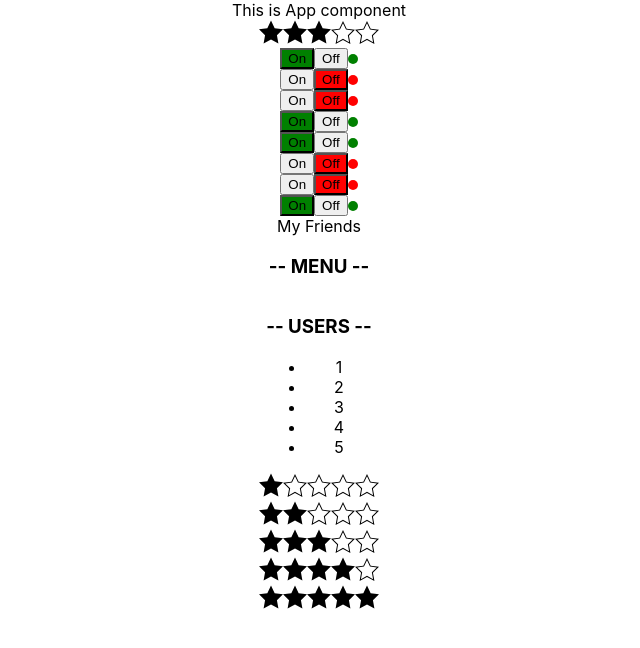
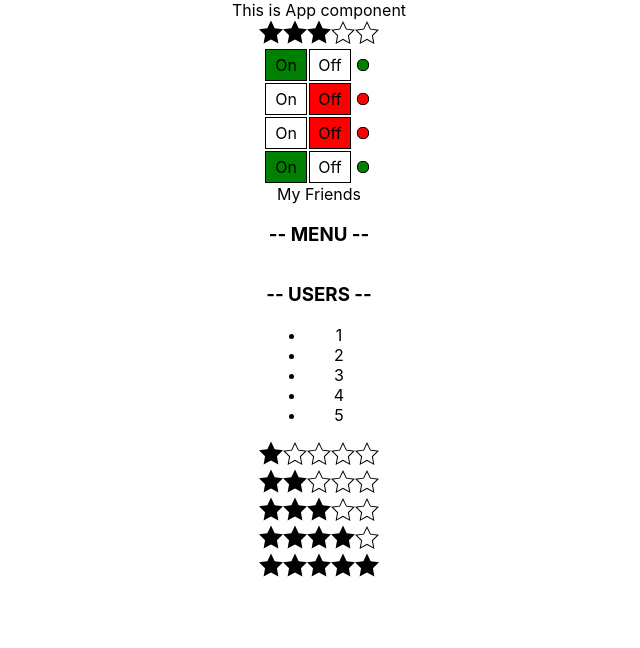
Before and after one commit to Kirill2603/kabzda, a React (Create React App) app: page / in a window 1280 px wide. Shown: the top 648 px of the page, without its empty margins (321-961 px from the left). Built offline with nearby package versions, Linux system fonts and the light colour scheme.

Commit message:
Kabzda 5.1 ls refactored OnOff

```diff
--- a/src/App.tsx
+++ b/src/App.tsx
@@ -12,18 +12,19 @@ function App() {
     return (
         <div className="App">
             <PageTitle title="This is App component"/>
+
             <Rating value={3}/>
+
             <OnOff active={true}/>
             <OnOff active={false}/>
             <OnOff active={false}/>
             <OnOff active={true}/>
-            <OnOff active={true}/>
-            <OnOff active={false}/>
-            <OnOff active={false}/>
-            <OnOff active={true}/>
+
             <PageTitle title="My Friends"/>
+
             <Accordion title="MENU" collapsed={true}/>
             <Accordion title={"USERS"} collapsed={false}/>
+
             <Rating value={1}/>
             <Rating value={2}/>
             <Rating value={3}/>
--- a/src/components/OnOff.tsx
+++ b/src/components/OnOff.tsx
@@ -4,19 +4,38 @@ type OnOffPropsType = {
     active: boolean
 }
 
+const OnOff: React.FC<OnOffPropsType> = ({active}) => {
 
-const OnOff: React.FC<OnOffPropsType> = ({active}) => {
-    if (active) {
-        return (<div style={{display: 'flex', alignItems: 'center'}}>
-            <button style={{backgroundColor: 'green'}}>On</button>
-            <button>Off</button>
-            <div style={{width: '10px', height: '10px', backgroundColor: 'green', borderRadius: '5px'}}></div>
+    const onStyle = {
+        width: '30px',
+        height: '20px',
+        margin: '1px',
+        padding: '5px',
+        border: '1px solid black',
+        backgroundColor: active ? 'green' : ''
+    }
+    const offStyle = {
+        width: '30px',
+        height: '20px',
+        margin: '1px',
+        padding: '5px',
+        border: '1px solid black',
+        backgroundColor: active ? '' : 'red'
+    }
+    const indicatorStyle = {
+        width: '10px',
+        height: '10px',
+        borderRadius: '5px',
+        margin: '5px',
+        border: '1px solid black',
+        backgroundColor: active ? 'green' : 'red'
+    }
+
+        return (<div style={{display: 'flex', alignItems: 'center', justifyContent: 'center'}}>
+            <div style={onStyle}>On</div>
+            <div style={offStyle}>Off</div>
+            <div style={indicatorStyle}></div>
         </div>)
-    } else return (<div style={{display: 'flex', alignItems: 'center'}}>
-        <button>On</button>
-        <button style={{backgroundColor: 'red'}}>Off</button>
-        <div style={{width: '10px', height: '10px', backgroundColor: 'red', borderRadius: '5px'}}></div>
-    </div>)
 }
 
 export default OnOff
```
